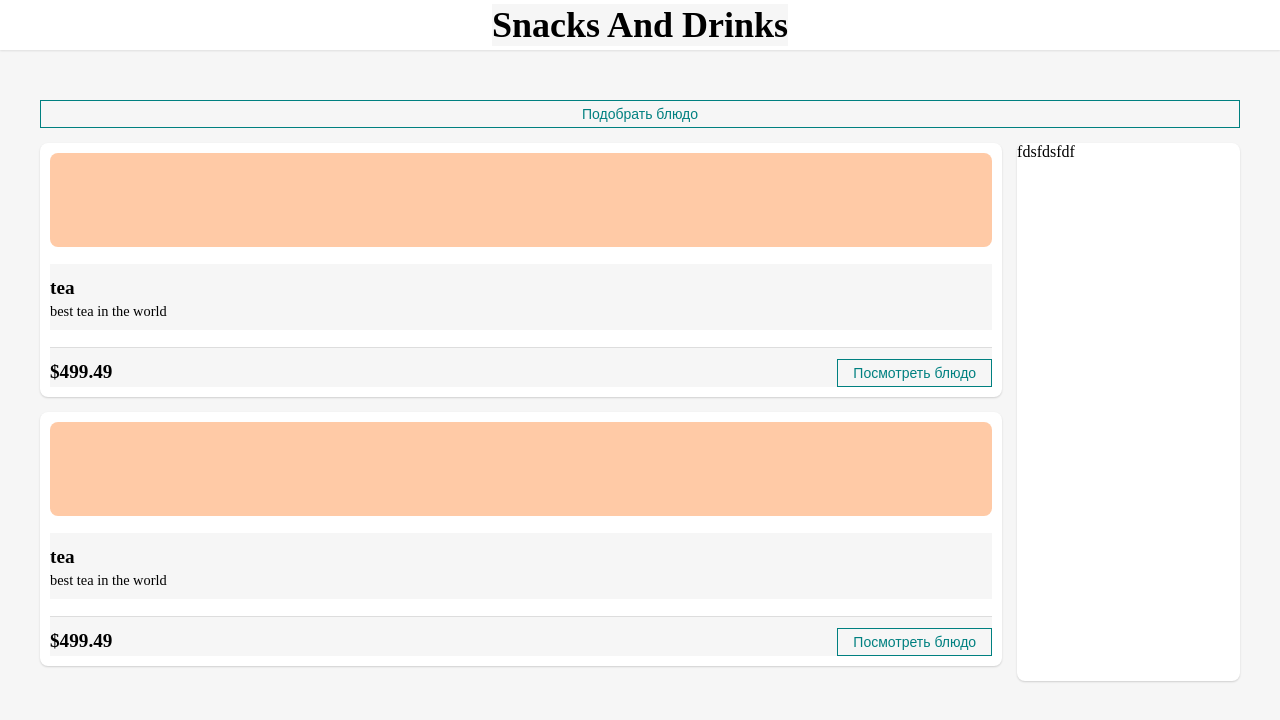
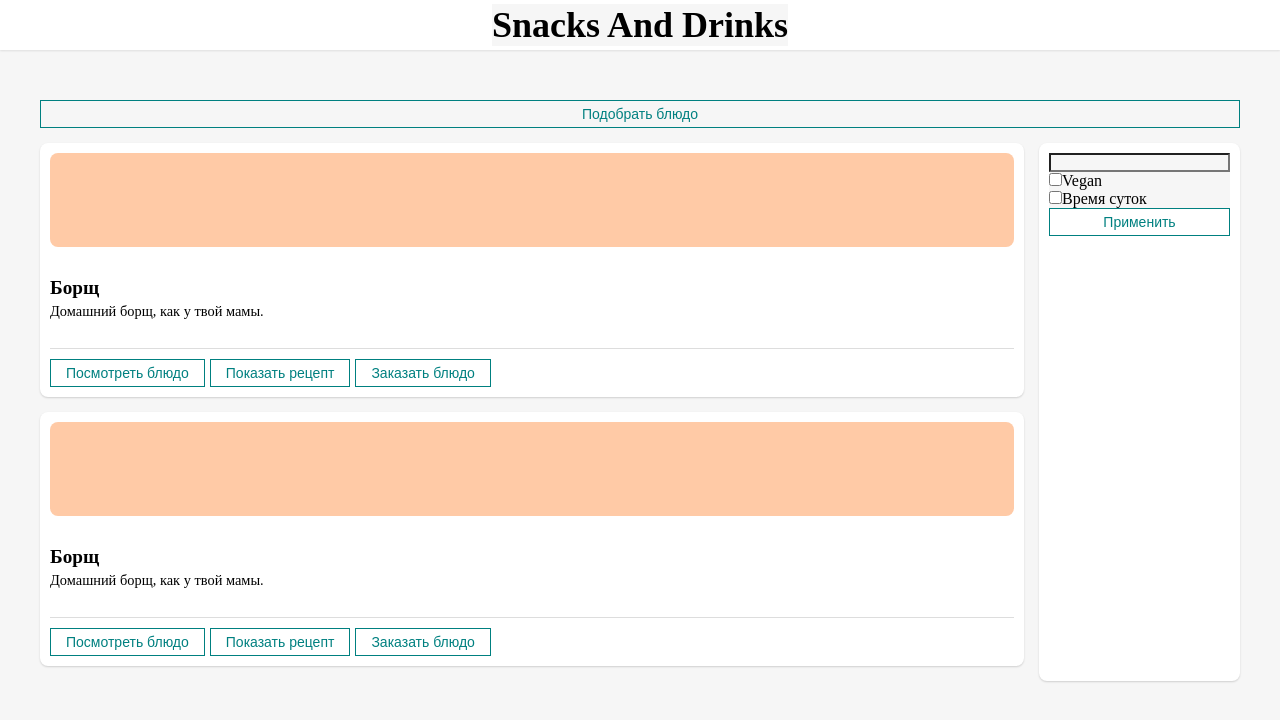
Before and after one commit to Streetmeat25/snack_and_drink, a React (Create React App) app: page / in a window 1280 px wide. Shown: the top 720 px of the page. Built offline with nearby package versions, Linux system fonts and the light colour scheme.

Commit message:
modal fix and design

```diff
--- a/src/API/dishes.json
+++ b/src/API/dishes.json
@@ -1,27 +1,27 @@
 [
   {
-    "title": "bread",
-    "description": "best bread in the world"
+    "title": "Пюре",
+    "description": "Воздушное пюре из молодого картофеля"
   },
   {
-    "title": "ass",
-    "description": "best ass in the world"
+    "title": "Жаренная картошка",
+    "description": "Картошка, запеченная в духовке. Хрустящая снаружи и нежная внутри"
   },
   {
-  "title": "tea",
-    "description": "best tea in the world"
+  "title": "Борщ",
+    "description": "Домашний борщ, как у твой мамы."
   },
   {
-    "title": "coffee",
-    "description": "best coffee in the world"
+    "title": "Куринная котлета",
+    "description": "Вкусная куринная котлетка"
   },
   {
-    "title": "soup",
-    "description": "best soup in the world"
+    "title": "Бифштекс",
+    "description": "Бифштекс из говядины"
   },
   {
-    "title": "suck",
-    "description": "best suck in the world"
+    "title": "Омлет",
+    "description": "Омлет с молоком ляляля"
   }
 
 ]
--- a/src/components/DishItem.jsx
+++ b/src/components/DishItem.jsx
@@ -11,12 +11,18 @@ const DishItem = ({dish}) => {
                 <p className="text-body">{dish?.description}</p>
             </div>
             <div className="card-footer">
-                <span className="text-title">$499.49</span>
-                <div className="card-button">
+
                     <MyButton onClick={() => setModal(true)}>
                         Посмотреть блюдо
                     </MyButton>
-                </div>
+
+                    <MyButton onClick={() => alert("show receipt of " + dish?.title)}>
+                        Показать рецепт
+                    </MyButton>
+                    <MyButton onClick={() => alert("order " + dish?.title)}>
+                        Заказать блюдо
+                    </MyButton>
+
             </div>
             <MyModal visible={modal} setVisible={setModal}>
                 <strong>{dish?.title}</strong>
--- a/src/components/UI/Filter/Filter.jsx
+++ b/src/components/UI/Filter/Filter.jsx
@@ -1,10 +1,21 @@
 import React from 'react';
 import classes from './Filter.module.css'
+import MyButton from "../button/MyButton";
 
 const Filter = () => {
     return (
         <div className={classes.filter}>
-            fdsfdsfdf
+            <input/>
+            <label>
+                <input type="checkbox"/>
+                Vegan
+            </label>
+            <label>
+                <input type="checkbox"/>
+                Время суток
+            </label>
+            <MyButton>Применить</MyButton>
+
         </div>
     );
 };
--- a/src/components/UI/Filter/Filter.module.css
+++ b/src/components/UI/Filter/Filter.module.css
@@ -1,7 +1,9 @@
 .filter{
-    width: 278px;
+    display: flex;
+    flex-direction: column;
     background-color: #fff;
     border-radius: 8px;
     box-shadow: 0 1px 2px 0 rgba(0,0,0,.16);
+    padding: 10px;
 
 }
--- a/src/styles/App.css
+++ b/src/styles/App.css
@@ -4,6 +4,7 @@
   box-sizing: border-box;
   background-color: #f6f6f6;
 }
+
 #root{
   display: flex;
   flex-direction: column;
@@ -66,15 +67,18 @@
 
 .card-info {
   padding-top: 1%;
+  background-color: #fff;
 }
 
 .card-footer {
   width: 100%;
   display: flex;
-  justify-content: space-between;
+  justify-content: flex-start;
   align-items: center;
   padding-top: 10px;
   border-top: 1px solid #ddd;
+  gap: 5px;
+  background-color: #fff;
 }
 
 /*Text*/
@@ -82,11 +86,13 @@
   font-weight: 900;
   font-size: 1.2em;
   line-height: 1.5;
+  background-color: #fff;
 }
 
 .text-body {
   font-size: .9em;
   padding-bottom: 10px;
+  background-color: #fff;
 }
 
 /*Hover*/
@@ -94,8 +100,3 @@
   transform: translateY(-25%);
   box-shadow: rgba(226, 196, 63, 0.25) 0px 13px 47px -5px, rgba(180, 71, 71, 0.3) 0px 8px 16px -8px;
 }
-
-.card-button:hover {
-  border: 1px solid #ffcaa6;
-  background-color: #ffcaa6;
-}
```
